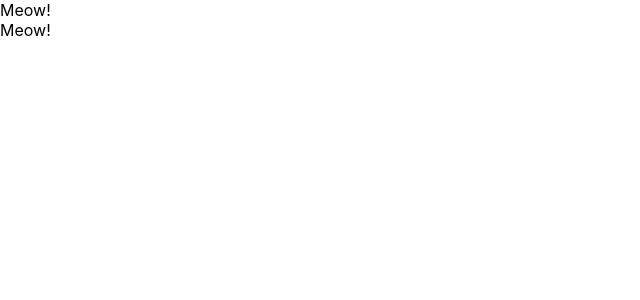
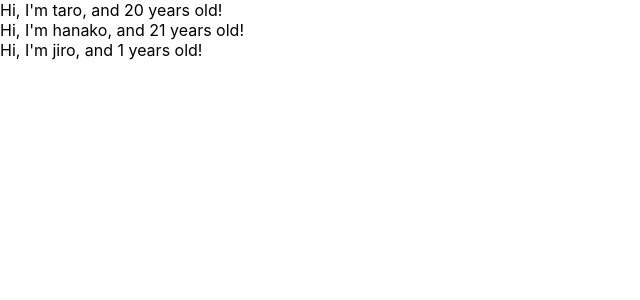
Before and after one commit to fuuukeee3/udemy-react-redux-crud-application, a React (Create React App) app: page / in a window 1280 px wide. Shown: the top 300 px of the page, without its empty margins (0-640 px from the left). Built offline with nearby package versions, Linux system fonts and the light colour scheme.

Commit message:
learn props of component

```diff
--- a/src/App.js
+++ b/src/App.js
@@ -1,30 +1,30 @@
 import React from "react";
 
-// function App() {
-//   return (
-//     <div>
-//       <label htmlFor="bar">bar</label>
-//       <input
-//         type="text"
-//         onChange={() => {
-//           console.log("Hi!");
-//         }}
-//       />
-//     </div>
-//   );
-// }
-
 const App = () => {
+  const profiles = [
+    { name: "taro", age: 20 },
+    { name: "hanako", age: 21 },
+    { name: "jiro" },
+  ];
   return (
     <div>
-      <Cat />
-      <Cat />
+      {profiles.map((profile, index) => {
+        return <User name={profile.name} age={profile.age} key={index} />;
+      })}
     </div>
   );
 };
 
-const Cat = () => {
-  return <div>Meow!</div>;
+const User = (props) => {
+  return (
+    <div>
+      Hi, I'm {props.name}, and {props.age} years old!
+    </div>
+  );
+};
+
+User.defaultProps = {
+  age: 1,
 };
 
 export default App;
```
